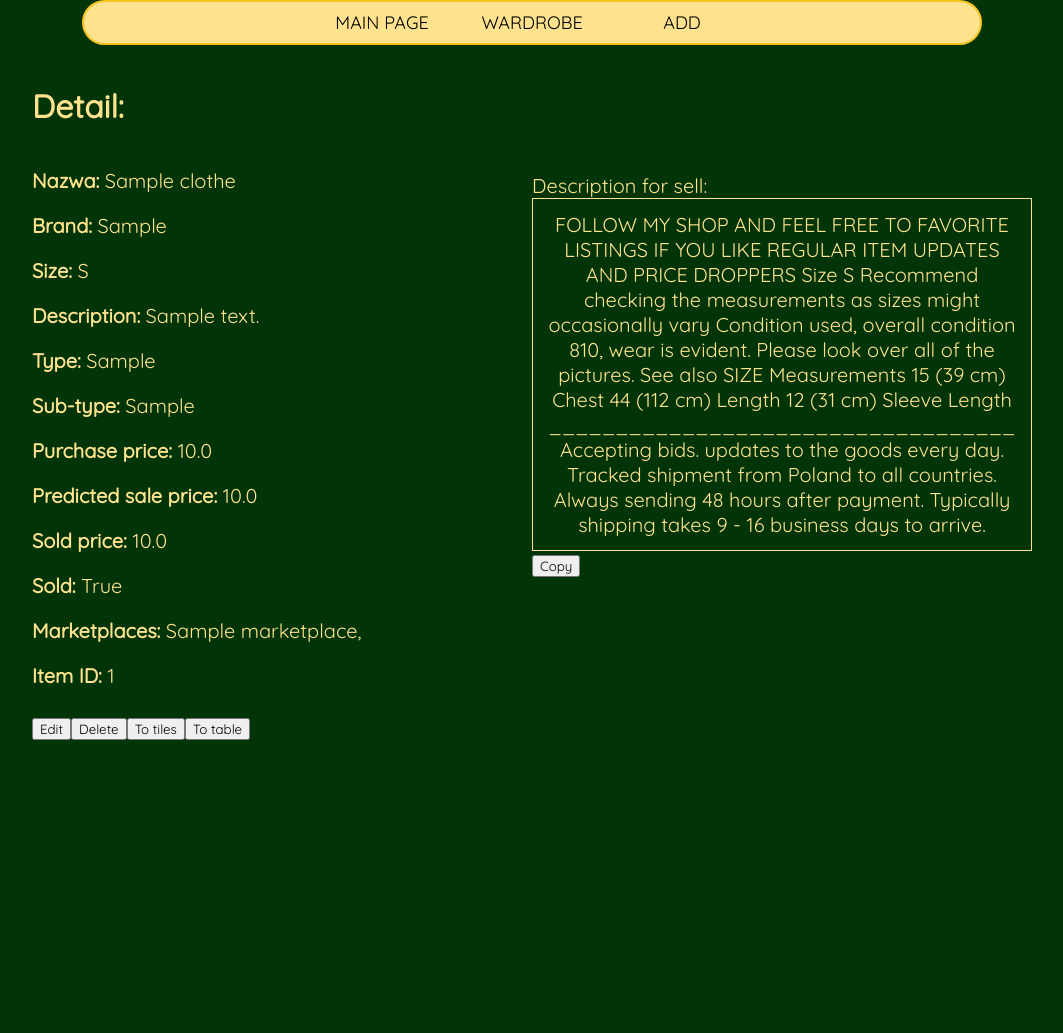
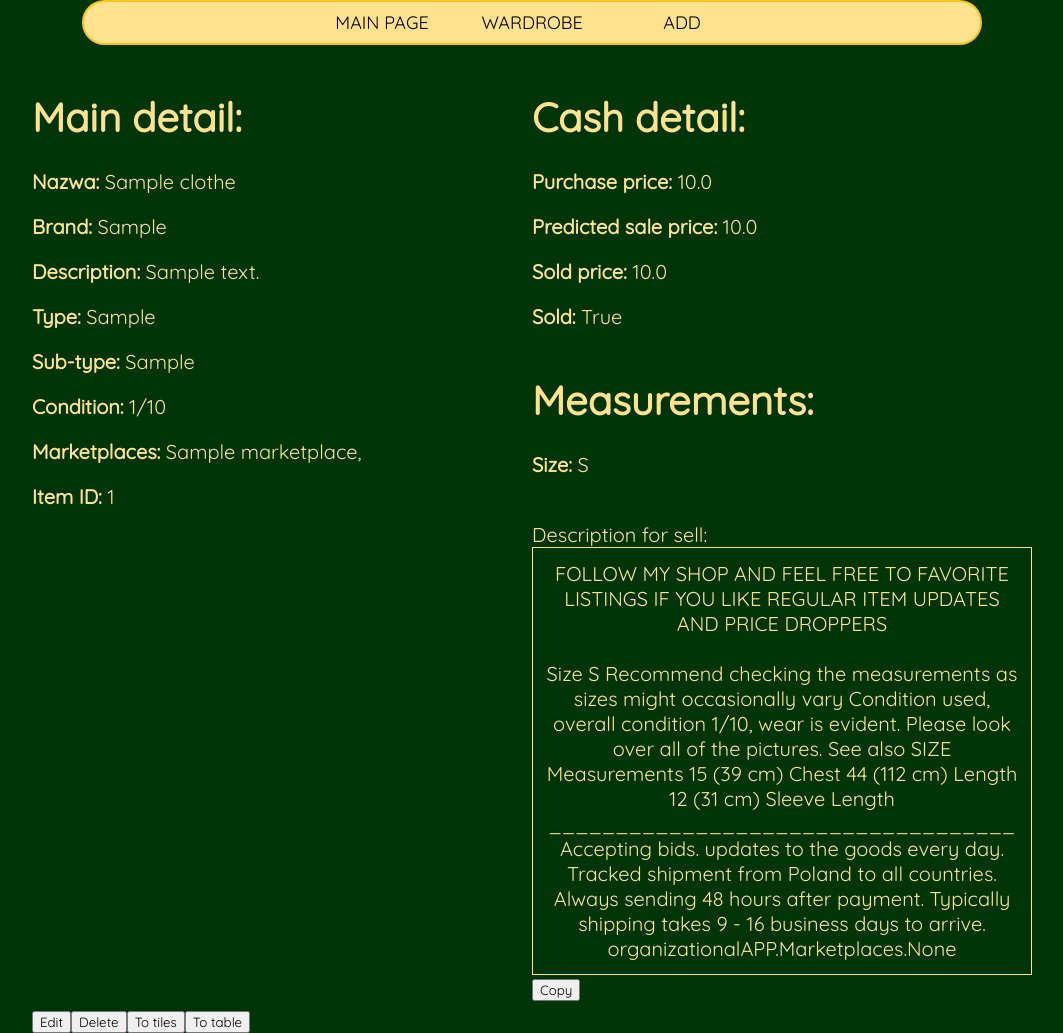
Before and after one commit to Wiejooo/organizer, a Django app: a page that uses templates/detail.html in a window 1280 px wide. Shown: the part 140-1173 px from the top of the page, without its empty margins (108-1171 px from the left). Before the commit the page ends 880 px from the top, so only its background shows below. Run offline with Django 4.2, Linux system fonts and the light colour scheme; tables that the repository leaves empty hold one stand-in row (values such as "Sample post").

Commit message:
detale i opisy

```diff
--- a/organizationalAPP/forms.py
+++ b/organizationalAPP/forms.py
@@ -10,7 +10,7 @@ class ClothesForm(ModelForm):
         model = Clothes
         fields = (
             "name", "brand", "size", "purchase_price",
-            "predicted_sale_price", "sold_price", "cloth_type",
+            "predicted_sale_price", "sold_price", "condition", "cloth_type",
             "cloth_sub_type", "description", "marketplaces", "photo",
             'sell_statute',
             )
@@ -23,7 +23,7 @@ class AddForm(forms.ModelForm):
         model = Clothes
         fields = (
             "name", "brand", "size", "purchase_price",
-            "predicted_sale_price", "sold_price", "cloth_type",
+            "predicted_sale_price", "sold_price", "condition", "cloth_type",
             "description", "marketplaces", "photo"
             )
 
--- a/organizationalAPP/models.py
+++ b/organizationalAPP/models.py
@@ -38,6 +38,7 @@ class Clothes(models.Model):
     purchase_price = models.FloatField(blank=False, default=0)
     predicted_sale_price = models.FloatField(blank=False, default=0)
     sold_price = models.FloatField(blank=False, default=0)
+    condition = models.IntegerField(blank=False, null=False, default=5)
     description = models.TextField(default="", blank=True)
     photo = models.ImageField(upload_to="photos", blank=True, null=True)
     marketplaces = models.ManyToManyField(Marketplaces, null=True, blank=True)
@@ -58,21 +59,30 @@ class Clothes(models.Model):
         """Funkcja do generowania opisów"""
 
         return f"""
-FOLLOW MY SHOP AND FEEL FREE TO FAVORITE LISTINGS IF YOU LIKE REGULAR ITEM UPDATES AND PRICE DROPPERS \t
+FOLLOW MY SHOP AND FEEL FREE TO FAVORITE LISTINGS IF YOU LIKE REGULAR ITEM UPDATES AND PRICE DROPPERS
+        """
 
-Size {self.size}
-Recommend checking the measurements as sizes might occasionally vary
+    @property
+    def description_generator_2(self):
+        """Funkcja do generowania opisów"""
 
-Condition used, overall condition 810, wear is evident. Please look over all of the pictures.
+        return f"""
+Size {self.size} Recommend checking the measurements as sizes might occasionally vary
+Condition used, overall condition {self.condition}/10, wear is evident. Please look over all of the pictures.
 
 See also SIZE Measurements
 15 (39 cm) Chest
 44 (112 cm) Length
-12 (31 cm) Sleeve Length
+12 (31 cm) Sleeve Length"""
 
+    @property
+    def description_generator_3(self):
+        """Funkcja do generowania opisów"""
+
+        return f"""
 ___________________________________
 Accepting bids. updates to the goods every day.
 Tracked shipment from Poland to all countries.
 Always sending 48 hours after payment.
-Typically shipping takes 9 - 16 business days to arrive.
-        """
+Typically shipping takes 9 - 16 business days to arrive. {self.marketplaces}
+"""
--- a/templates/detail.html
+++ b/templates/detail.html
@@ -8,32 +8,42 @@
 
 {% block page %}
 <div class="content">
-    <h1>Detail:</h1>
-
     <div class="cloth-details">
+        <h1>Main detail:</h1>
         <p><b>Nazwa:</b> {{ cloth.name }}</p>
         <p><b>Brand:</b> {{ cloth.brand }}</p>
-        <p><b>Size:</b> {{ cloth.size }}</p>
         <p><b>Description:</b> {{ cloth.description }}</p>
         <p><b>Type:</b> {{ cloth.cloth_type }}</p>
         <p><b>Sub-type:</b> {{ cloth.cloth_sub_type }}</p>
-        <p><b>Purchase price:</b> {{ cloth.purchase_price }}</p>
-        <p><b>Predicted sale price:</b> {{ cloth.predicted_sale_price }}</p>
-        <p><b>Sold price:</b> {{ cloth.sold_price }}</p>
-       <p><b>Sold:</b> {{ cloth.sell_statute }}</p>
-        <p><b>Marketplaces:</b>
+        <p><b>Condition:</b> {{ cloth.condition }}/10</p>
+                <p><b>Marketplaces:</b>
         {% for market in cloth.marketplaces.all %}
             {{ market }},
         {% endfor %}</p>
-
         {% with cloth.id|stringformat:"s" as cloth_id %}
         <p><b>Item ID:</b> {{ cloth_id }}</p>
         {% endwith %}
     </div>
+
+    <div class="cloth-details">
+        <h1>Cash detail:</h1>
+        <p><b>Purchase price:</b> {{ cloth.purchase_price }}</p>
+        <p><b>Predicted sale price:</b> {{ cloth.predicted_sale_price }}<p>
+        <p><b>Sold price:</b> {{ cloth.sold_price }}</p>
+        <p><b>Sold:</b> {{ cloth.sell_statute }}</p>
+    </div>
+
+    <div class="cloth-details">
+        <h1>Measurements:</h1>
+        <p><b>Size:</b> {{ cloth.size }}</p>
+    </div>
+
     <div class="desc-to-page">
         <br>Description for sell: <br>
         <div class="description-field" id="desc-block">
-            {{ cloth.description_generator }}
+            {{ cloth.description_generator }}<br><br>
+            {{ cloth.description_generator_2 }}<br>
+            {{ cloth.description_generator_3 }}
         </div>
         <button id="copy-button">Copy</button>
     </div>
```
Also changed, not shown: organizationalAPP/migrations/0012_clothes_condition.py (added), 1 other file.
